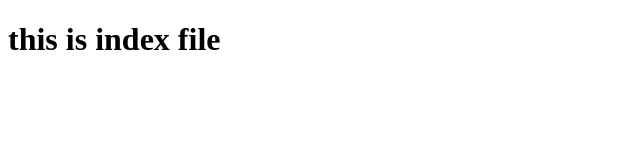
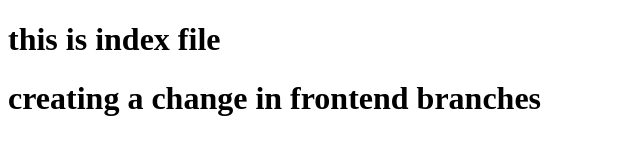
Before and after one commit to jayswal123/ThirdRepo, a plain HTML site: page index.html in a window 1280 px wide. Shown: the whole page, without its empty margins (0-640 px from the left). Drawn offline with Linux system fonts and the light colour scheme.

Commit message:
created a change in frontend branch

```diff
--- a/index.html
+++ b/index.html
@@ -8,6 +8,7 @@
 </head>
 <body>
     <h1>this is index file</h1>
+    <h1>creating a change in frontend branches</h1>
 
 </body>
 </html>
```
